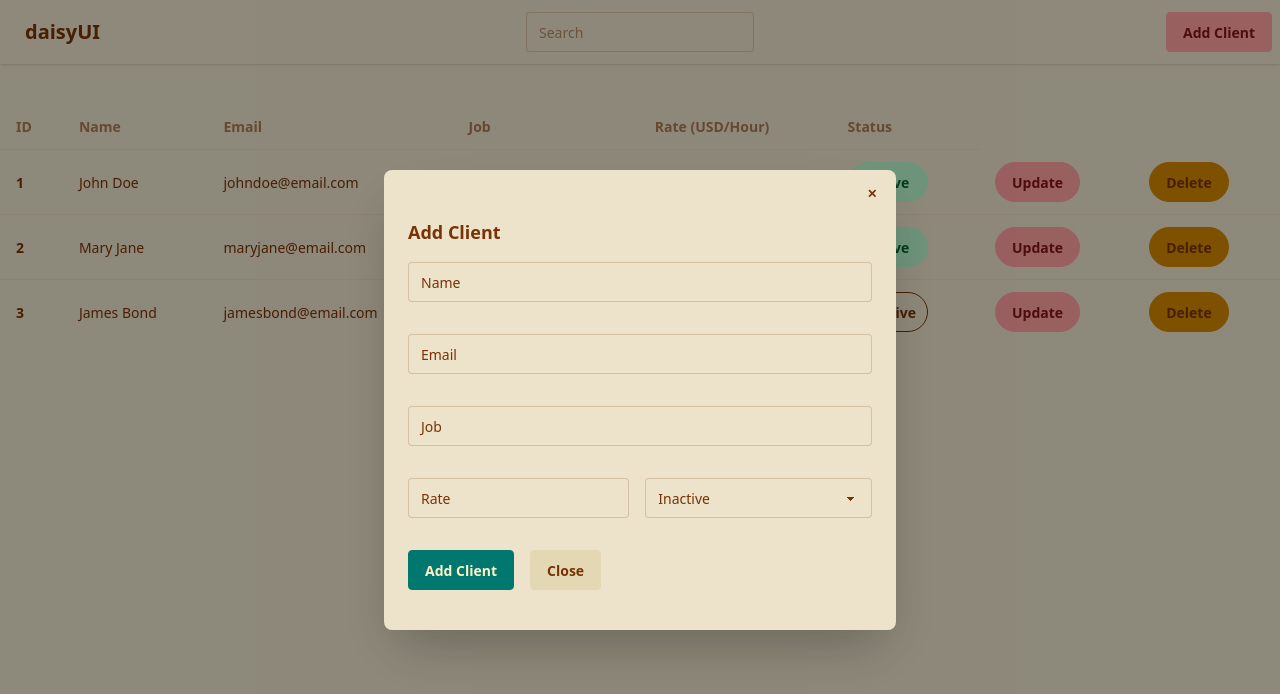
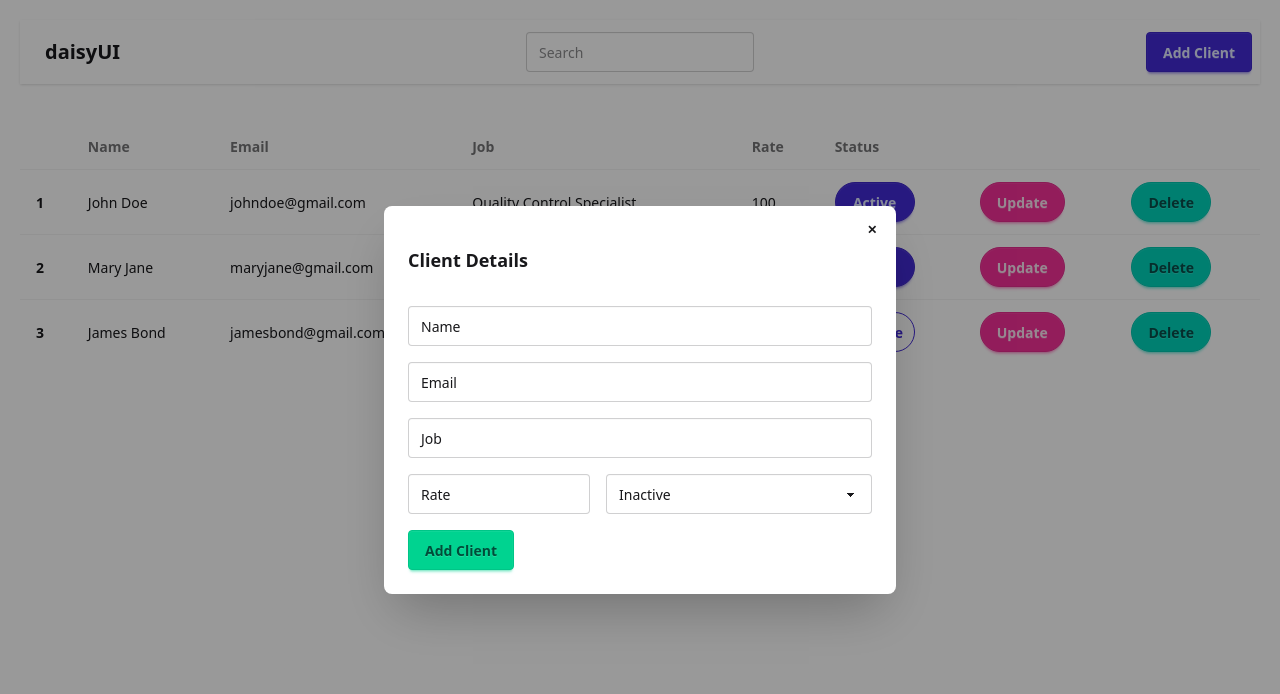
Before and after one commit to larissaborsari/crud-tutorial, a React (Vite) app in the folder crud-frontend/: page / in a window 1280 px wide. Both pictures are taken after a click on the link "Add Client". Shown: the top 694 px of the page. Built offline with nearby package versions, Linux system fonts and the light colour scheme.

Commit message:
fix: bugs on modal rendering

```diff
--- a/crud-frontend/src/App.jsx
+++ b/crud-frontend/src/App.jsx
@@ -1,12 +1,15 @@
-import { useState } from 'react'
 import './App.css'
-import ModalForm from './components/ModalForm'
-import NavBar from './components/NavBar'
-import TableList from './components/TableList'
+import Navbar from './components/Navbar'
+import  TableList  from './components/TableList'
+import ModalForm from './components/ModalForm';
+import { useState } from 'react';
+
+
+
 
 function App() {
   const [isOpen, setIsOpen] = useState(false);
-  const [modalMode, setModalMode] = useState("add");
+  const [modalMode, setModalMode] = useState('add');
 
   const handleOpen = (mode) => {
       setModalMode(mode);
@@ -22,24 +25,19 @@ const handleSubmit = () => {
       setIsOpen(false);
   };
 
+
   return (
     <>
-    <html data-theme="retro">
-      <div>
-      <NavBar
-        onOpen={() => handleOpen('add')}
-      />
-        <TableList
-          handleOpen={() => handleOpen('edit')}
-        />
-        <ModalForm
-          isOpen={isOpen}
+    {/* ++ py-5 px-5 */}
+    <div className="py-5 px-5 ">
+        <Navbar onOpen={() => handleOpen('add')}/>
+        <TableList onOpen={() => handleOpen('edit')}/>
+        <ModalForm isOpen={isOpen}
         onClose={() => setIsOpen(false)}
         mode={modalMode}
-          onSubmit={handleSubmit}
-        />
+        onSubmit={handleSubmit}/>
     </div>
-    </html>
+
     </>
   )
 }
--- a/crud-frontend/src/components/ModalForm.jsx
+++ b/crud-frontend/src/components/ModalForm.jsx
@@ -1,58 +1,61 @@
-import { useState } from "react"
+import { useState } from "react";
 
-export default function ModalForm ({isOpen, onClose, mode, onSubmit}) {
 
+// ModalForm.js
+export default function ModalForm({ isOpen, onClose, mode, onSubmit }) {
     const [rate, setRate] = useState('');
-    const [name, setName] = useState('');
-    const [email, setEmail] = useState('');
-    const [job, setJob] = useState('');
-    const [status, setStatus] = useState(false);
+    const [name, setName] = useState(''); // State for Name
+    const [email, setEmail] = useState(''); // State for Email
+    const [job, setJob] = useState(''); // State for Job
+    const [status, setStatus] = useState(''); // State for Status
 
-    const handleStatusChange = (e) => {
-        setStatus(e.target.value === 'Active') //SetStatus as boolean
-    }
 
     return (
         <>
-            {/* You can open the modal using document.getElementById('ID').showModal() method */}
-            <dialog id="my_modal_1" className="modal" open={isOpen}>
+
+            <dialog id="my_modal_3" className="modal"  open={isOpen}>
             <div className="modal-box">
-            <div className="modal-action">
-                <form method="dialog">
                 {/* if there is a button in form, it will close the modal */}
-                <h3 className="font-bold text-lg">{mode ==="edit" ? "Edit Client" : "Add Client"}</h3>
-                <label className="input my-4 w-full">
+                <button className="btn btn-sm btn-circle btn-ghost absolute right-2 top-2" onClick={onClose}>✕</button>
+                <h3 className="font-bold text-lg py-4">{mode === 'edit' ? 'Edit Client' : 'Client Details'}</h3>
+
+                <form onSubmit={(e) => { e.preventDefault(); onSubmit();}}>
+
+                    <label className="input input-bordered flex items-center my-4 gap-2 w-full">
                     Name
-                    <input type="text" className="grow" value={name} onChange={(e) => setName(e.target.value)}/>
+                    <input type="text" className="grow"  value={name} onChange={(e) => setName(e.target.value)}/>
                     </label>
-                <label className="input my-4 w-full">
+                    <label className="input input-bordered flex items-center my-4 gap-2 w-full">
                     Email
-                    <input type="text" className="grow " value={email} onChange={(e) => setEmail(e.target.value)} />
+                    <input type="text" className="grow"  value={email} onChange={(e) => setEmail(e.target.value)} />
                     </label>
-                <label className="input my-4 w-full">
+                    <label className="input input-bordered flex items-center my-4 gap-2 w-full">
                     Job
-                    <input type="text" className="grow " value={job} onChange={(e) => setJob(e.target.value)} />
+                    <input type="text" className="grow"  value={job} onChange={(e) => setJob(e.target.value)}/>
                     </label>
 
-                <div className="flex my-4">
-                    <label className="input mr-4">
+                    {/* ++ made this anumber */}
+                    <div className="flex mb-4 justify-between">
+                        <label className="input input-bordered flex mr-4 items-center gap-2">
                         Rate
-                        <input type="number" className="grow" value={rate} onChange={(e) => setRate(e.target.value)}/>
+                        <input type="number" className="grow"  value={rate} onChange={(e) => setRate(e.target.value)}/>
                         </label>
-                    <select value={status ? 'Active' : 'Inactive'} defaultValue="" className="select mb-4">
+
+                        <select className="select select-bordered w-full max-w-xs" onChange={(e) => setStatus(e.target.value)}>
+                        <option>Inactive</option>
                         <option>Active</option>
-                        <option>Inactive</option>
                         </select>
+
                     </div>
 
-                <div className="flex my-4">
-                    <button className="btn btn-success mr-4">{mode ==="edit" ? "Save Changes" : "Add Client"}</button>
-                    <button className="btn">Close</button>
-                </div>
-                <button onClick={onClose} className="btn btn-sm btn-circle btn-ghost absolute right-2 top-2" >✕</button>
+
+                    <button type="submit" className=" btn btn-success">{mode === 'edit' ? 'Save Changes' : 'Add Client'}</button>
                 </form>
-            </div>
+
             </div>
             </dialog>
+
         </>
- )}
+
+    );
+}
--- a/crud-frontend/src/components/TableList.jsx
+++ b/crud-frontend/src/components/TableList.jsx
@@ -1,52 +1,51 @@
-export default function TableList({ handleOpen }) {
-    const clients = [
-        {id: 1, name: "John Doe", email: "johndoe@email.com", job: "Developer", rate: "100", isActive: true},
-        {id: 2, name: "Mary Jane", email: "maryjane@email.com", job: "Financial Analyst", rate: "87", isActive: true},
-        {id: 3, name: "James Bond", email: "jamesbond@email.com", job: "Spy", rate: "400", isActive: false},
-    ]
+export default function TableList({ onOpen}) {
+    {/* make table of sample data */}
+    const tableData = [
+        { id: 1, name: "John Doe", email:"johndoe@gmail.com", job: "Quality Control Specialist", rate: 100, status: true },
+        { id: 2, name: "Mary Jane", email:"maryjane@gmail.com", job: "Desktop Support Technician", rate: 200, status: true },
+        { id: 3, name: "James Bond", email:"jamesbond@gmail.com", job: "International Spy", rate: 400, status: false },
+    ];
+
     return (
         <>
         <div className="overflow-x-auto mt-10">
             <table className="table">
-                    {/* head */}
                 <thead>
                 <tr>
-                        <th>ID</th>
+                    <th></th>
                     <th>Name</th>
                     <th>Email</th>
                     <th>Job</th>
-                        <th>Rate (USD/Hour)</th>
+                    <th>Rate</th>
                     <th>Status</th>
+                    <th></th>
+                    <th></th>
+
+
                 </tr>
                 </thead>
-                    <tbody>
-                    {/* row 1 */}
-                    {clients.map((client) =>
-                        (
-                            <tr className="hover:bg-base-300">
-                            <th>{client.id}</th>
-                            <td>{client.name}</td>
-                            <td>{client.email}</td>
-                            <td>{client.job}</td>
-                            <td>{client.rate}</td>
+                <tbody className="hover">
+                    {tableData.map((item) => (
+                        <tr key={item.id} className="hover">
+                            <th>{item.id}</th>
+                            <td>{item.name}</td>
+                            <td>{item.email}</td>
+                            <td>{item.job}</td>
+                            <td>{item.rate}</td>
                             <td>
-                                <button className={`btn rounded-full w-20 ${client.isActive ? `btn-secondary`: `btn-outline black`}`}>
-                                    {client.isActive ? "Active" : "Inactive"}
+                                <button
+                                    className={`btn rounded-full w-20 ${item.status ? 'btn-primary' : 'btn-outline btn-primary'}`}>
+                                    {item.status ? 'Active' : 'Inactive'}
                                 </button>
                             </td>
                             <td>
-                                <button onClick={() => handleOpen("edit")} className="btn rounded-full btn-primary">
-                                    Update
-                                </button>
+                                <button className="btn rounded-full btn-secondary " onClick={onOpen}>Update</button>
                             </td>
                             <td>
-                                <button className="btn rounded-full btn-accent">
-                                    Delete
-                                </button>
+                                <button className="btn rounded-full btn-accent">Delete</button>
                             </td>
                         </tr>
-                        )
-                    )}
+                    ))}
 
                 </tbody>
             </table>
```
Lines whose indentation alone changed are shown as unchanged.
